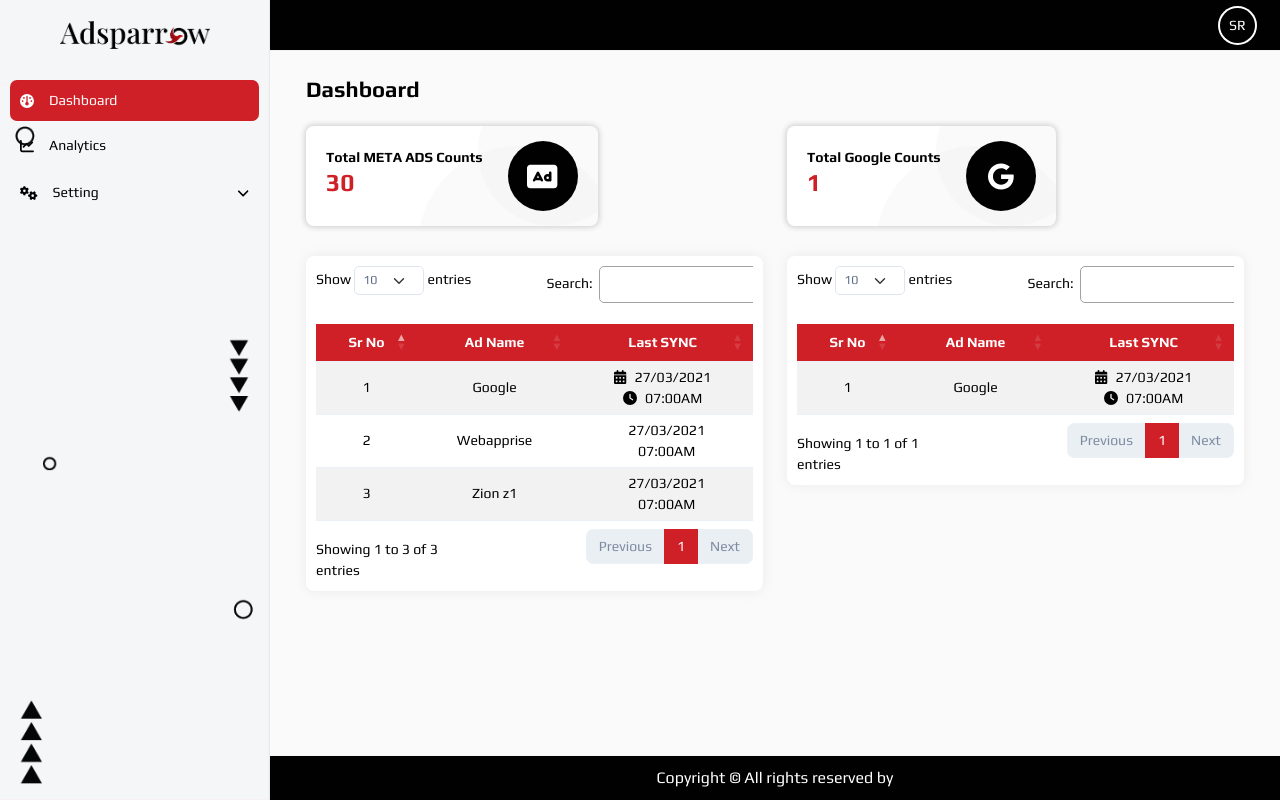
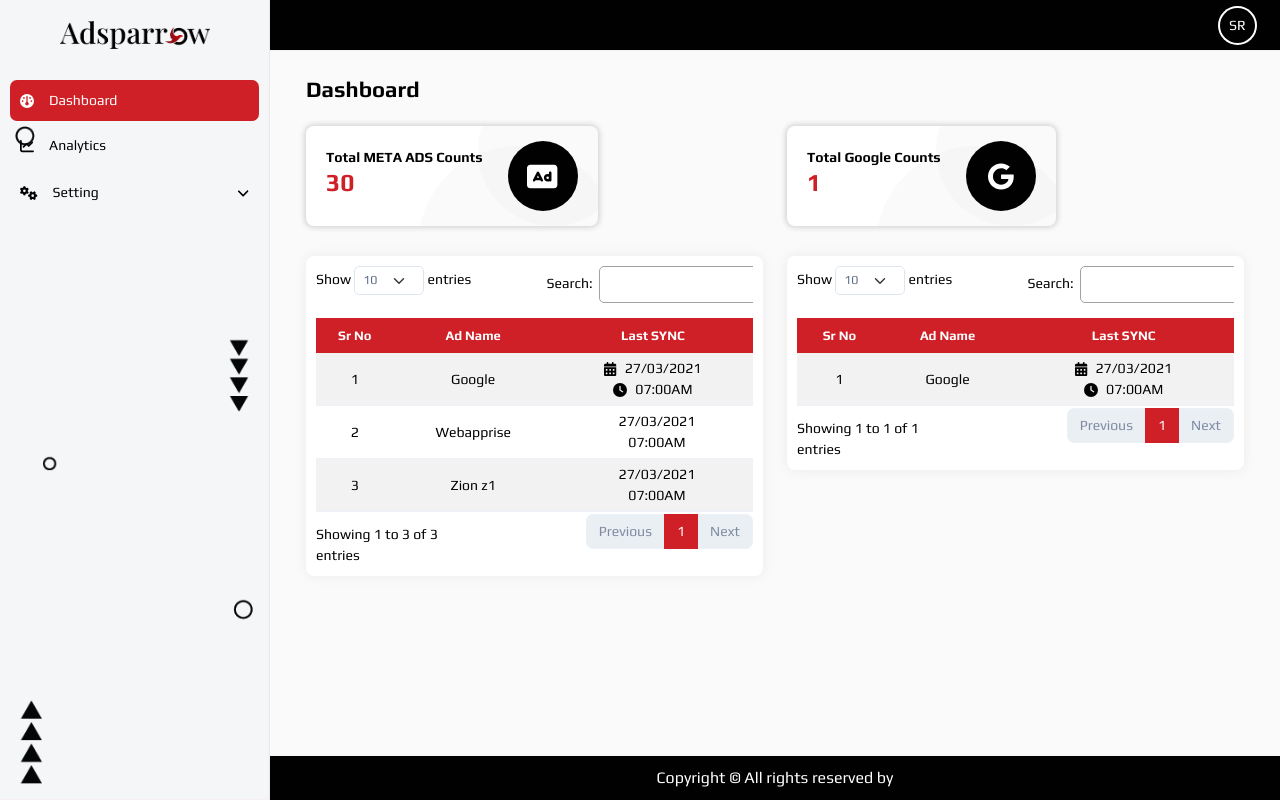
Before and after one commit to helijoshii/Adsparrow, a React (Vite) app: page / in a window 1280 px wide. Built offline with nearby package versions, Linux system fonts and the light colour scheme; a web font is replaced by a local one.

Commit message:
Fix: Dashboard shimmer effect

```diff
--- a/src/components/Sidebar/Sidebar.jsx
+++ b/src/components/Sidebar/Sidebar.jsx
@@ -85,7 +85,6 @@ const Sidebar = () => {
 
       <div className={`left-sidebar ${isOpen ? "open" : "closed"}`}>
 
-
           <button className="toggle-btn" onClick={toggleSidebar}>
             {/* {isOpen ? "Close" : "Open"} */}
             <FontAwesomeIcon icon={isOpen ? faXmark : faBars} size="2x" color="white" />
--- a/src/pages/Admin/Analytics.jsx
+++ b/src/pages/Admin/Analytics.jsx
@@ -55,7 +55,6 @@ const Analytics = () => {
   // }, []);
 
   useEffect(() => {
-    // Destroy the DataTable if it is already initialized
     if ($.fn.DataTable.isDataTable("#Analytics_table_data")) {
       $("#Analytics_table_data").DataTable().destroy();
     }
@@ -63,16 +62,15 @@ const Analytics = () => {
     // Simulate data loading
     setTimeout(() => {
       setLoading(false);
-    }, 1000); // Simulate loading delay
+    }, 1000);
 
-    // Once data is loaded, initialize DataTable
     if (!loading) {
       $("#Analytics_table_data").DataTable({
         scrollX: true,
-        destroy: true, // Ensure old table is destroyed before reinitializing
+        destroy: true,
       });
     }
-  }, [loading]); // Re-run effect when loading state changes
+  }, [loading]);
 
 
 
--- a/src/pages/Admin/Dashboard.jsx
+++ b/src/pages/Admin/Dashboard.jsx
@@ -24,23 +24,43 @@ const ShimmerRow = () => (
 const Dashboard = () => {
   const [loading, setLoading] = useState(true);
 
+
   useEffect(() => {
-    // Initialize DataTable on the table after the component mounts
-    $(document).ready(function () {
-      $("#Meta_data_table").DataTable();
-      $("#Google_data_table").DataTable();
-    });
+    if ($.fn.DataTable.isDataTable("#Meta_data_table")) {
+      $("#Meta_data_table").DataTable().destroy();
+    }
+
+    // Simulate data loading
     setTimeout(() => {
       setLoading(false);
     }, 1000);
+
     if (!loading) {
       $("#Meta_data_table").DataTable({
         scrollX: true,
-        destroy: true, // Ensure old table is destroyed before reinitializing
+        destroy: true,
       });
     }
+  }, [loading]);
 
-  }, []);
+  useEffect(() => {
+    if ($.fn.DataTable.isDataTable("#Google_data_table")) {
+      $("#Google_data_table").DataTable().destroy();
+    }
+
+    // Simulate data loading
+    setTimeout(() => {
+      setLoading(false);
+    }, 1000);
+
+    if (!loading) {
+      $("#Google_data_table").DataTable({
+        scrollX: true,
+        destroy: true,
+      });
+    }
+  }, [loading]);
+
 
   return (
     <div>
@@ -82,7 +102,6 @@ const Dashboard = () => {
                   // Show shimmer rows when data is loading
                   [...Array(3)].map((_, index) => <ShimmerRow key={index} />)
                 ) : (
-                  // Show actual data after loading
                   <>
                            <tr>
                              <td>1</td>
```
